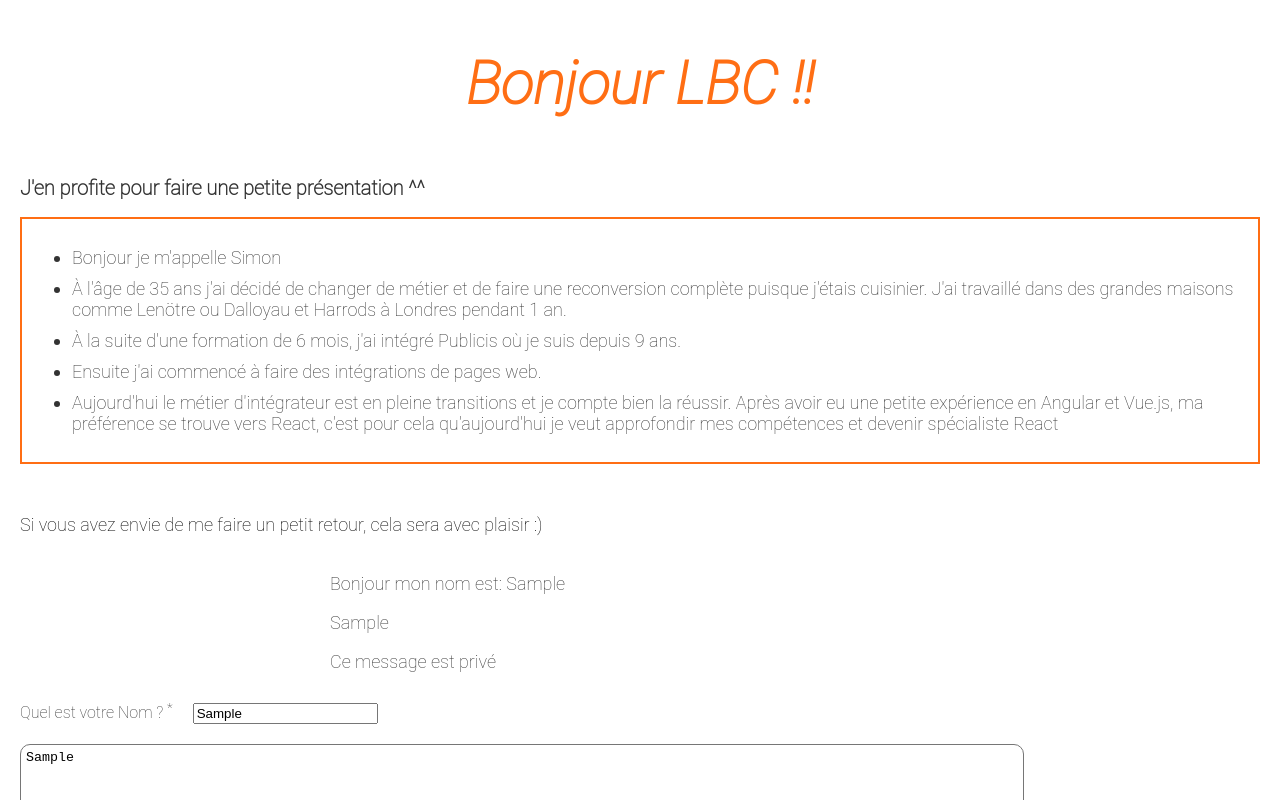
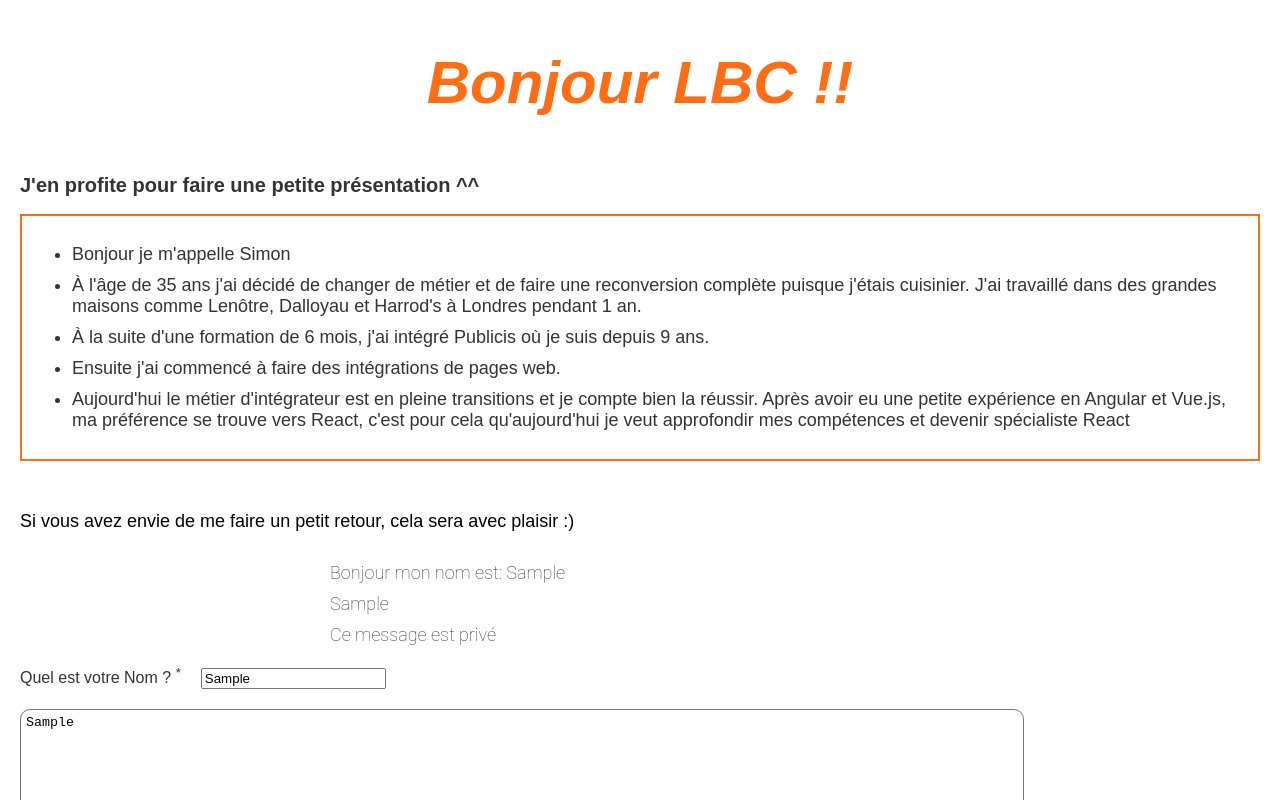
Before and after one commit to simmar/LBC-test, a Next.js app: page / in a window 1280 px wide. Both pictures are taken after typing "Sample", "Sample" into the empty fields and a click on the button "Valider mon texte". Shown: the top 800 px of the page. Built offline with nearby package versions, Linux system fonts and the light colour scheme.

Commit message:
refacto et modif bloc message received

```diff
--- a/components/addMessages.js
+++ b/components/addMessages.js
@@ -1,6 +1,7 @@
 import styled from '@emotion/styled';
+import React from 'react';
 import useForm from '../hooks/UseForm';
-import validate from '../hooks/ValidationForm.js';
+import validate from '../hooks/validationForm.js';
 
 const Label = styled('label')`
   margin-bottom: 20px;
@@ -38,7 +39,6 @@ export default function addMessages() {
     // Add some messages with this Form
     <form onSubmit={handleSubmit} noValidate>
       <div>
-
         <Label>
           Quel est votre Nom ? <sup>*</sup>
           <Input
--- a/components/messagesReceived.js
+++ b/components/messagesReceived.js
@@ -2,7 +2,7 @@ import styled from '@emotion/styled';
 import React, { useContext } from 'react';
 import { CartContext } from '../Context';
 
-const Blockmsg = styled('Blockmsg')`
+const Blockmsg = styled.div`
   display: flex;
   flex-direction: column;
   align-items: flex-end;
@@ -12,14 +12,20 @@ const Message = styled.div`
   margin: 0 auto 10px;
   min-height: 100px;
 `
+const P = styled.p`
+  margin: 10px 0;
+  font-family: 'Roboto Thin',sans-serif;
+  font-weight: 100;
+`
+
 export default function MessagesReceived() {
   const { newMessages, isActive, checked } = useContext(CartContext);
   function UserGreeting(props) {
-    return <p>Ce message est privé</p>;
+    return <P>Ce message est privé</P>;
   }
 
   function GuestGreeting(props) {
-    return <p>Ce message n'est pas privé</p>;
+    return <P>Ce message n'est pas privé</P>;
   }
 
   function Greeting(props) {
@@ -36,10 +42,9 @@ export default function MessagesReceived() {
           {newMessages.map((file, index) => {
             return (
               <Message key={index}>
-                <p>Bonjour mon nom est: {file.firstName}</p>
-                {file.message}
+                <P>Bonjour mon nom est: {file.firstName}</P>
+                <P>{file.message}</P>
                 <Greeting />
-
               </Message>
             )
           })}
--- a/pages/index.js
+++ b/pages/index.js
@@ -2,8 +2,8 @@ import { css, Global } from '@emotion/react';
 import styled from '@emotion/styled';
 import React from 'react';
 import AddMessages from '../components/addMessages';
-import MessagesReceived from '../components/MessagesReceived';
-import Presentation from '../components/Presentation';
+import MessagesReceived from '../components/messagesReceived';
+import Presentation from '../components/presentation';
 import CartContextProvider from '../Context';
 
 <style>
@@ -42,7 +42,7 @@ export default function Home() {
       <Global
         styles={css`
           body{
-            font-family: 'Roboto Thin', sans-serif;
+            font-family: 'Roboto wght', sans-serif;
             font-size: 18px
           }
         `}
--- a/presentation/data.js
+++ b/presentation/data.js
@@ -4,7 +4,7 @@ const dataPresentation = [
   },
   {
     intro:
-      "À l'âge de 35 ans j'ai décidé de changer de métier et de faire une reconversion complète  puisque j'étais cuisinier. J'ai travaillé dans des grandes maisons comme Lenötre ou Dalloyau et Harrods à Londres pendant 1 an.",
+      "À l'âge de 35 ans j'ai décidé de changer de métier et de faire une reconversion complète  puisque j'étais cuisinier. J'ai travaillé dans des grandes maisons comme Lenôtre, Dalloyau et Harrod's à Londres pendant 1 an.",
   },
   {
     intro:
```
